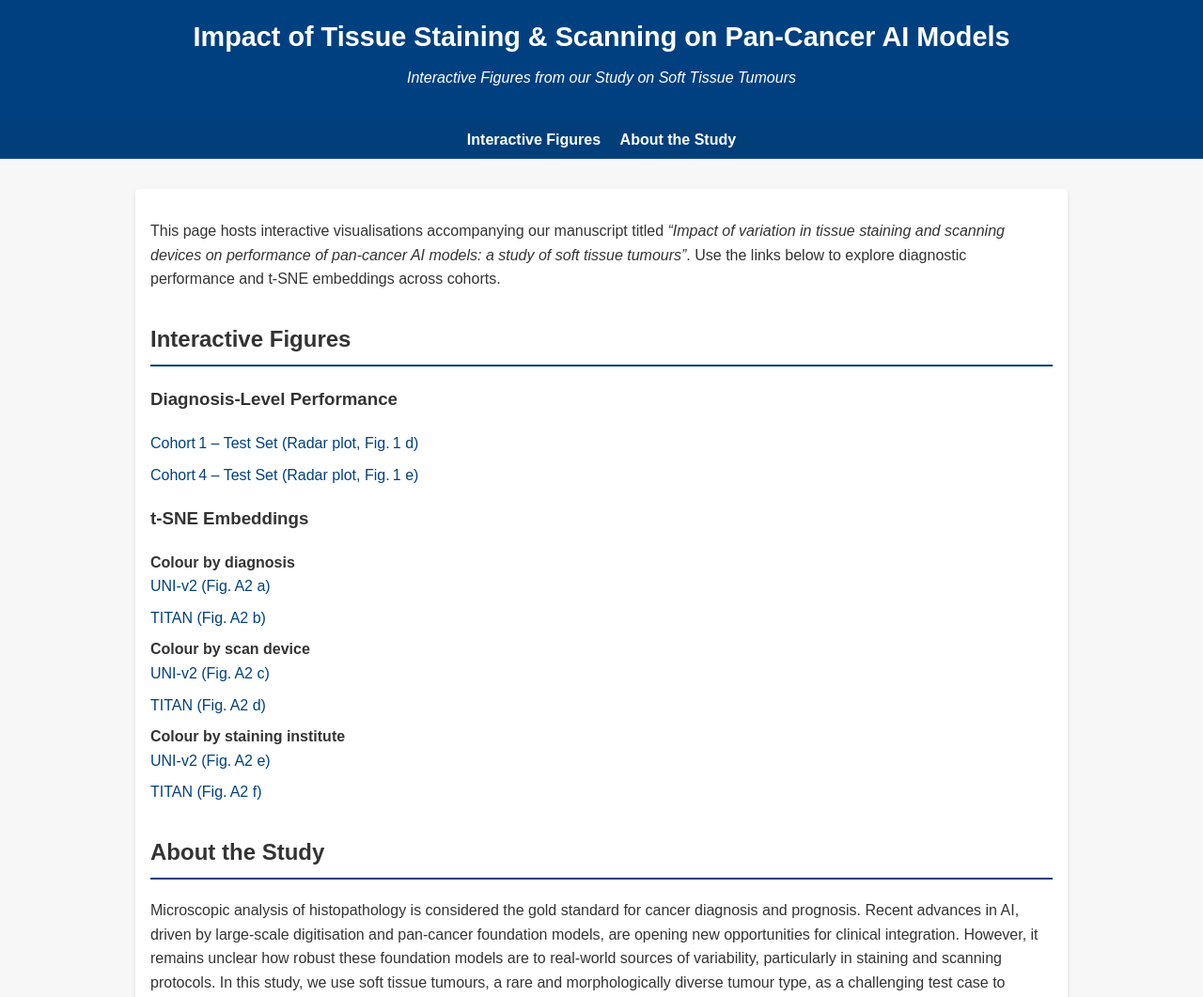
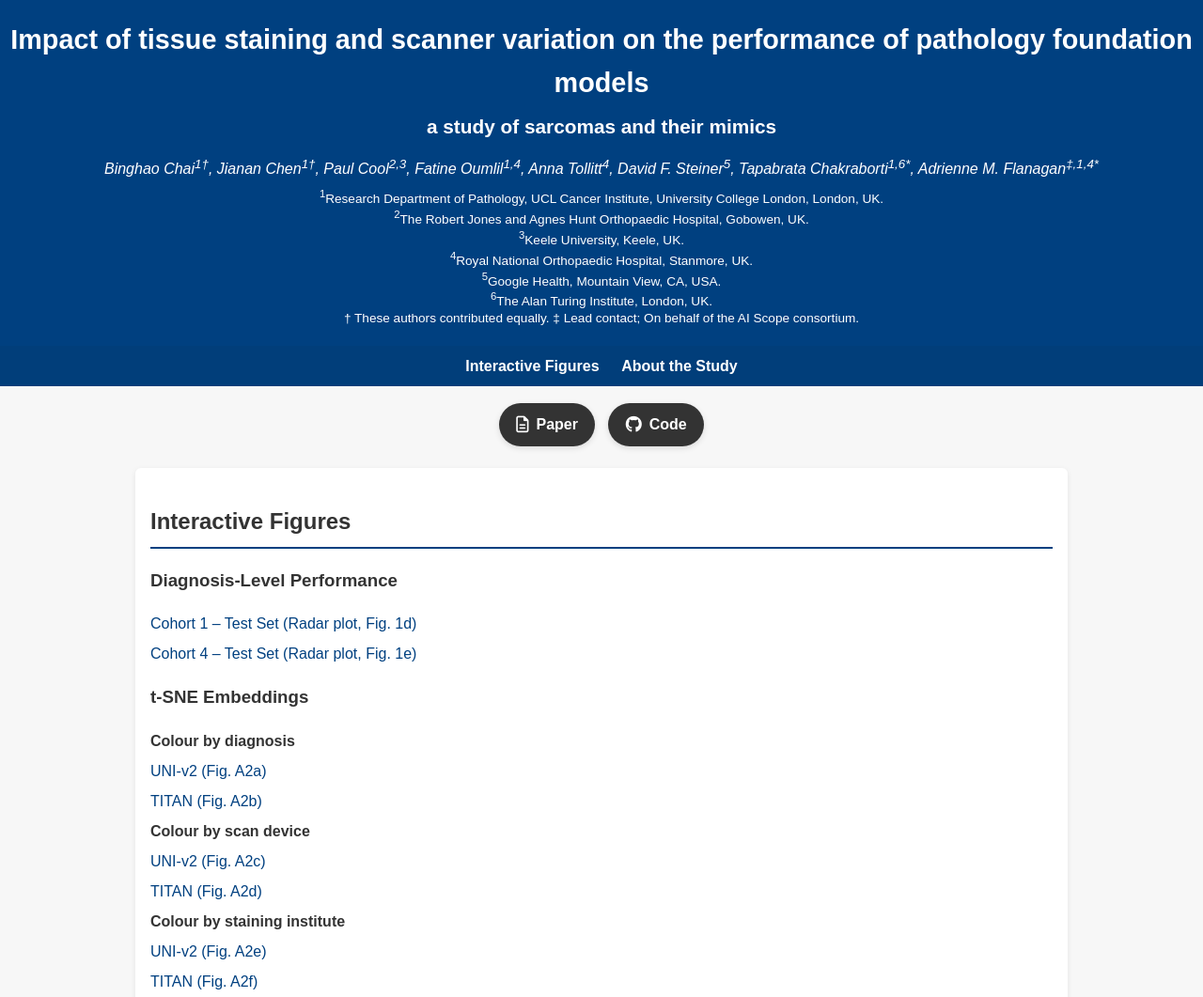
Before and after one commit to cbhindex/visualise_scan_stain_efffects, a plain HTML site: page index.html in a window 1280 px wide. Shown: the top 1061 px of the page at 94% size. Drawn offline with Linux system fonts and the light colour scheme.

Commit message:
Add files via upload

```diff
--- a/index.html
+++ b/index.html
@@ -1,138 +1,121 @@
 <!DOCTYPE html>
 <html lang="en">
 <head>
-    <meta charset="UTF-8">
-    <meta name="viewport" content="width=device-width, initial-scale=1.0">
-    <title>Pan‑Cancer AI Project – Variations in Tissue Staining & Scanning</title>
+  <meta charset="UTF-8" />
+  <meta name="viewport" content="width=device-width, initial-scale=1.0"/>
+  <title>Impact of Tissue Staining and Scanning</title>
+
+  <!-- Font Awesome for icons -->
+  <link rel="stylesheet" href="https://cdnjs.cloudflare.com/ajax/libs/font-awesome/6.5.0/css/all.min.css"/>
+
   <style>
-        /* Simple, responsive layout */
-        body {
-            font-family: Arial, Helvetica, sans-serif;
-            margin: 0;
-            padding: 0;
-            line-height: 1.6;
-            background-color: #f7f7f7;
-            color: #333;
-        }
-        header {
-            background-color: #004080;
-            color: #fff;
-            padding: 1rem 0;
-            text-align: center;
-        }
-        header h1 {
-            margin: 0;
-            font-size: 1.8rem;
-        }
-        header p {
-            margin-top: 0.5rem;
-            font-size: 1rem;
-            font-style: italic;
-        }
-        nav {
-            background-color: #013e7a;
-            padding: 0.5rem;
-            text-align: center;
-        }
-        nav a {
-            color: #fff;
-            margin: 0 0.5rem;
-            text-decoration: none;
-            font-weight: bold;
-        }
-        main {
-            max-width: 960px;
-            margin: 2rem auto;
-            padding: 1rem;
-            background-color: #fff;
-            border-radius: 4px;
-            box-shadow: 0 2px 5px rgba(0,0,0,0.1);
-        }
-        h2 {
-            border-bottom: 2px solid #004080;
-            padding-bottom: 0.5rem;
-            margin-top: 2rem;
-        }
-        ul {
-            list-style-type: none;
-            padding-left: 0;
-        }
-        li {
-            margin-bottom: 0.5rem;
-        }
-        li a {
-            color: #004080;
-            text-decoration: none;
-            transition: color 0.2s;
-        }
-        li a:hover {
-            color: #002550;
-        }
-        footer {
-            text-align: center;
-            padding: 1rem 0;
-            background-color: #f0f0f0;
-            margin-top: 2rem;
-        }
-        footer small {
-            display: block;
-            color: #666;
-        }
+    body{font-family:Arial,Helvetica,sans-serif;margin:0;padding:0;line-height:1.6;background:#f7f7f7;color:#333}
+    header{background:#004080;color:#fff;text-align:center;padding:1.2rem .5rem}
+    header h1{margin:0;font-size:1.8rem;font-weight:800}
+    header .subtitle{display:block;margin-top:.4rem;font-size:1.3rem;font-weight:800}
+    header .authors{margin:.8rem auto 0;max-width:1100px;font-style:italic}
+    header .affils{max-width:1100px;margin:.4rem auto 0;font-size:.85rem;line-height:1.35}
+    nav{background:#013e7a;text-align:center;padding:.55rem}
+    nav a{color:#fff;text-decoration:none;font-weight:700;margin:0 .6rem}
+    /* Buttons between nav and content */
+    .buttons-container{display:flex;justify-content:center;gap:14px;margin:18px 0}
+    .button{display:inline-flex;align-items:center;gap:8px;padding:.65rem 1.15rem;border-radius:26px;
+            background:#333;color:#fff;text-decoration:none;font-weight:700;box-shadow:0 2px 6px rgba(0,0,0,.12)}
+    .button:hover{background:#555}
+    .button i{font-size:1.1rem}
+    main{max-width:960px;margin:1.4rem auto 2.2rem;background:#fff;border-radius:6px;
+         box-shadow:0 2px 6px rgba(0,0,0,.08);padding:1rem}
+    h2{border-bottom:2px solid #004080;padding-bottom:.45rem;margin:1.4rem 0 .9rem}
+    ul{list-style:none;padding-left:0}
+    li{margin:.4rem 0}
+    li a{color:#004080;text-decoration:none}
+    li a:hover{color:#002b57}
+    footer{text-align:center;background:#f0f0f0;padding:1rem 0;margin-top:2rem}
+    footer small{color:#666}
   </style>
 </head>
 <body>
   <header>
-        <h1>Impact of Tissue Staining & Scanning on Pan‑Cancer AI Models</h1>
-        <p>Interactive Figures from our Study on Soft Tissue Tumours</p>
+    <h1>
+      Impact of tissue staining and scanner variation on the performance of pathology foundation models
+      <span class="subtitle">a study of sarcomas and their mimics</span>
+    </h1>
+
+    <p class="authors">
+      Binghao Chai<sup>1†</sup>, Jianan Chen<sup>1†</sup>, Paul Cool<sup>2,3</sup>, Fatine Oumlil<sup>1,4</sup>,
+      Anna Tollitt<sup>4</sup>, David F. Steiner<sup>5</sup>, Tapabrata Chakraborti<sup>1,6*</sup>,
+      Adrienne M. Flanagan<sup>‡,1,4*</sup>
+    </p>
+
+    <p class="affils">
+      <sup>1</sup>Research Department of Pathology, UCL Cancer Institute, University College London, London, UK. <br/>
+      <sup>2</sup>The Robert Jones and Agnes Hunt Orthopaedic Hospital, Gobowen, UK. <br/>
+      <sup>3</sup>Keele University, Keele, UK. <br/>
+      <sup>4</sup>Royal National Orthopaedic Hospital, Stanmore, UK. <br/>
+      <sup>5</sup>Google Health, Mountain View, CA, USA. <br/>
+      <sup>6</sup>The Alan Turing Institute, London, UK. <br/>
+      † These authors contributed equally. ‡ Lead contact; On behalf of the AI Scope consortium.
+    </p>
   </header>
+
   <nav>
     <a href="#figures">Interactive Figures</a>
     <a href="#about">About the Study</a>
   </nav>
+
+  <!-- Icon buttons between nav and content -->
+  <div class="buttons-container">
+    <a class="button" href="https://www.biorxiv.org/content/10.1101/2025.08.18.670932v2.abstract" target="_blank" aria-label="Paper (PDF)">
+      <i class="fa-regular fa-file-alt"></i> Paper
+    </a>
+    <a class="button" href="https://github.com/cbhindex/path_foundation_variation" target="_blank" aria-label="Code (GitHub)">
+      <i class="fab fa-github"></i> Code
+    </a>
+  </div>
+
   <main>
-        <section id="intro">
-            <p>
-                This page hosts interactive visualisations accompanying our manuscript titled
-                <em>“Impact of variation in tissue staining and scanning devices on performance of pan-cancer AI models: a study of soft tissue tumours”</em>.
-                Use the links below to explore diagnostic performance and t-SNE embeddings across cohorts.
-            </p>
-        </section>
     <section id="figures">
       <h2>Interactive Figures</h2>
-            <h3>Diagnosis‑Level Performance</h3>
+
+      <h3>Diagnosis-Level Performance</h3>
       <ul>
-                <li><a href="interactive_radar_plot_cohort_1.html" target="_blank">Cohort 1 – Test Set (Radar plot, Fig. 1 d)</a></li>
-                <li><a href="interactive_radar_plot_cohort_4.html" target="_blank">Cohort 4 – Test Set (Radar plot, Fig. 1 e)</a></li>
+        <li><a href="interactive_radar_plot_cohort_1.html" target="_blank">Cohort 1 – Test Set (Radar plot, Fig. 1d)</a></li>
+        <li><a href="interactive_radar_plot_cohort_4.html" target="_blank">Cohort 4 – Test Set (Radar plot, Fig. 1e)</a></li>
       </ul>
-            <h3>t‑SNE Embeddings</h3>
+
+      <h3>t-SNE Embeddings</h3>
       <ul>
         <li><strong>Colour by diagnosis</strong>
           <ul>
-                        <li><a href="uni_v2_coloured_by_subtype.html" target="_blank">UNI‑v2 (Fig. A2 a)</a></li>
-                        <li><a href="titan_coloured_by_subtype.html" target="_blank">TITAN (Fig. A2 b)</a></li>
+            <li><a href="uni_v2_coloured_by_subtype.html" target="_blank">UNI-v2 (Fig. A2a)</a></li>
+            <li><a href="titan_coloured_by_subtype.html" target="_blank">TITAN (Fig. A2b)</a></li>
           </ul>
         </li>
         <li><strong>Colour by scan device</strong>
           <ul>
-                        <li><a href="uni_v2_coloured_by_scan_device.html" target="_blank">UNI‑v2 (Fig. A2 c)</a></li>
-                        <li><a href="titan_coloured_by_scan_device.html" target="_blank">TITAN (Fig. A2 d)</a></li>
+            <li><a href="uni_v2_coloured_by_scan_device.html" target="_blank">UNI-v2 (Fig. A2c)</a></li>
+            <li><a href="titan_coloured_by_scan_device.html" target="_blank">TITAN (Fig. A2d)</a></li>
           </ul>
         </li>
         <li><strong>Colour by staining institute</strong>
           <ul>
-                        <li><a href="uni_v2_coloured_by_staining_institute.html" target="_blank">UNI‑v2 (Fig. A2 e)</a></li>
-                        <li><a href="titan_coloured_by_staining_institute.html" target="_blank">TITAN (Fig. A2 f)</a></li>
+            <li><a href="uni_v2_coloured_by_staining_institute.html" target="_blank">UNI-v2 (Fig. A2e)</a></li>
+            <li><a href="titan_coloured_by_staining_institute.html" target="_blank">TITAN (Fig. A2f)</a></li>
           </ul>
         </li>
       </ul>
     </section>
+
     <section id="about">
       <h2>About the Study</h2>
-            <p>Microscopic analysis of histopathology is considered the gold standard for cancer diagnosis and prognosis. Recent advances in AI, driven by large-scale digitisation and pan-cancer foundation models, are opening new opportunities for clinical integration. However, it remains unclear how robust these foundation models are to real-world sources of variability, particularly in staining and scanning protocols. In this study, we use soft tissue tumours, a rare and morphologically diverse tumour type, as a challenging test case to systematically investigate the colour-related robustness and generalisability of seven AI models across diverse real-world data sources. Controlled staining and scanning experiments are designed using the classification performance of 14 subtypes of soft tissue sarcomas and their mimics as a proxy. Foundation models, particularly UNI-v2, Virchow and TITAN, demonstrated encouraging robustness to staining and scanning variation, particularly when a small number of stain-varied slides were included in the training loop, highlighting their potential as adaptable and data-efficient tools for real-world digital pathology workflows.</p>
+      <p>
+        Histopathological analysis is considered the gold standard for the diagnosis and prognostication of cancer. Recent advances in AI, driven by large-scale digitisation and pan-cancer foundation models, are opening new opportunities for clinical integration. However, it remains unclear how robust these foundation models are to real-world sources of variability, particularly in H&amp;E staining and scanning protocols. In this study, we use soft tissue tumours, a rare and morphologically diverse tumour type, as a challenging test case to systematically investigate the colour-related robustness and generalisability of seven AI models. Controlled staining and scanning experiments were utilised to assess model performance across diverse real-world data sources. Foundation models, particularly UNI-v2, Virchow and TITAN, demonstrated encouraging robustness to staining and scanning variation, particularly when a small number of stain-varied slides were included in the training loop, highlighting their potential as adaptable and data-efficient tools for real-world digital pathology workflows.
+      </p>
     </section>
   </main>
+
   <footer>
-        <small>This page is under development. Last updated August 4, 2025.</small>
+    <small>This page is under development. Last updated September 2025.</small>
   </footer>
 </body>
 </html>
```
Lines whose indentation alone changed are shown as unchanged.
